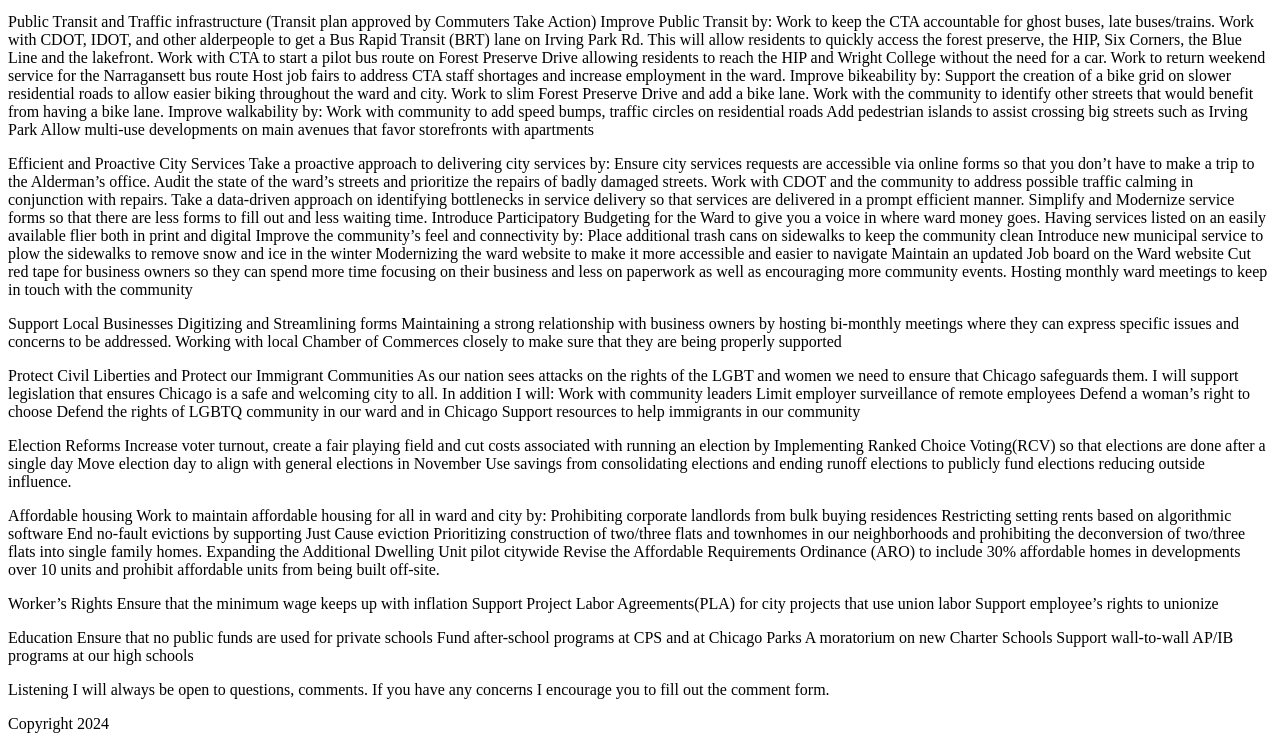
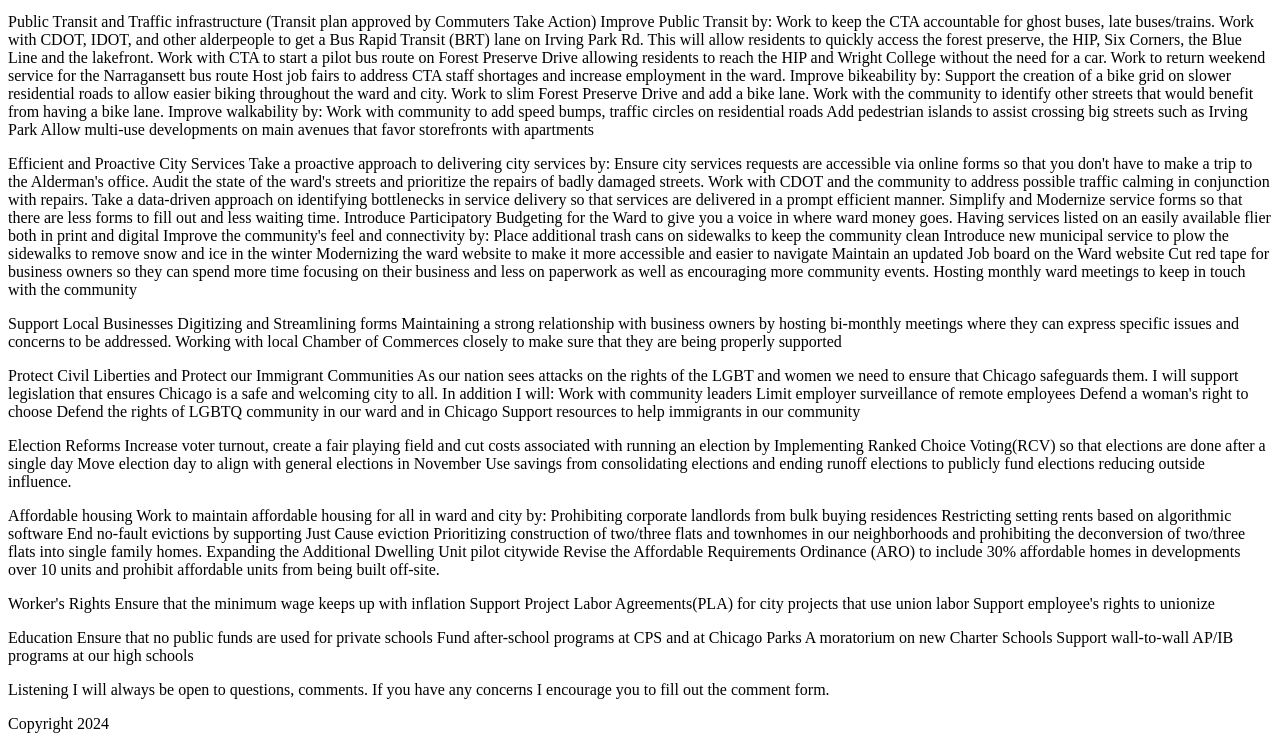
Before and after one commit to incazteca/francofor38_landing, a plain HTML site: page index.html in a window 1280 px wide. Shown: the part 1029-1770 px from the top of the page. Drawn offline with Linux system fonts and the light colour scheme.

Commit message:
Fix the apostrophes to be UTF-8

```diff
--- a/index.html
+++ b/index.html
@@ -1,10 +1,11 @@
 <!doctype html>
 <html>
   <head>
+    <meta charset="UTF-8" />
   </head>
   <body>
-    <div style="display: flex, flex-direction: column, justify-content: center">
-      <div>Franco Reyes for 38th Ward Alderman</div>
+    <div style="display: flex, flex-direction: column">
+      <header>Franco Reyes for 38th Ward Alderman</header>
       <img src="images/FrancoReyesPortrait.png"></img>
       <div>
         <p>Hi, I'm Franco and I ran for alderman of the 38th Ward in the 2023 Chicago Elections.</p>
@@ -56,13 +57,13 @@
 
         Take a proactive approach to delivering city services by:
 
-        Ensure city services requests are accessible via online forms so that you don’t have to make a trip to the Alderman’s office.
-        Audit the state of the ward’s streets and prioritize the repairs of badly damaged streets. Work with CDOT and the community to address possible traffic calming in conjunction with repairs.
+        Ensure city services requests are accessible via online forms so that you don't have to make a trip to the Alderman's office.
+        Audit the state of the ward's streets and prioritize the repairs of badly damaged streets. Work with CDOT and the community to address possible traffic calming in conjunction with repairs.
         Take a data-driven approach on identifying bottlenecks in service delivery so that services are delivered in a prompt efficient manner.
         Simplify and Modernize service forms so that there are less forms to fill out and less waiting time.
         Introduce Participatory Budgeting for the Ward to give you a voice in where ward money goes.
         Having services listed on an easily available flier both in print and digital
-        Improve the community’s feel and connectivity by:
+        Improve the community's feel and connectivity by:
 
         Place additional trash cans on sidewalks to keep the community clean
         Introduce new municipal service to plow the sidewalks to remove snow and ice in the winter
@@ -85,7 +86,7 @@
 
         Work with community leaders
         Limit employer surveillance of remote employees
-        Defend a woman’s right to choose
+        Defend a woman's right to choose
         Defend the rights of LGBTQ community in our ward and in Chicago
         Support resources to help immigrants in our community
         </p>
@@ -111,11 +112,11 @@
         Revise the Affordable Requirements Ordinance (ARO) to include 30% affordable homes in developments over 10 units and prohibit affordable units from being built off-site.
         </p>
         <p>
-        Worker’s Rights
+        Worker's Rights
 
         Ensure that the minimum wage keeps up with inflation
         Support Project Labor Agreements(PLA) for city projects that use union labor
-        Support employee’s rights to unionize
+        Support employee's rights to unionize
         </p>
         <p>
         Education
```
